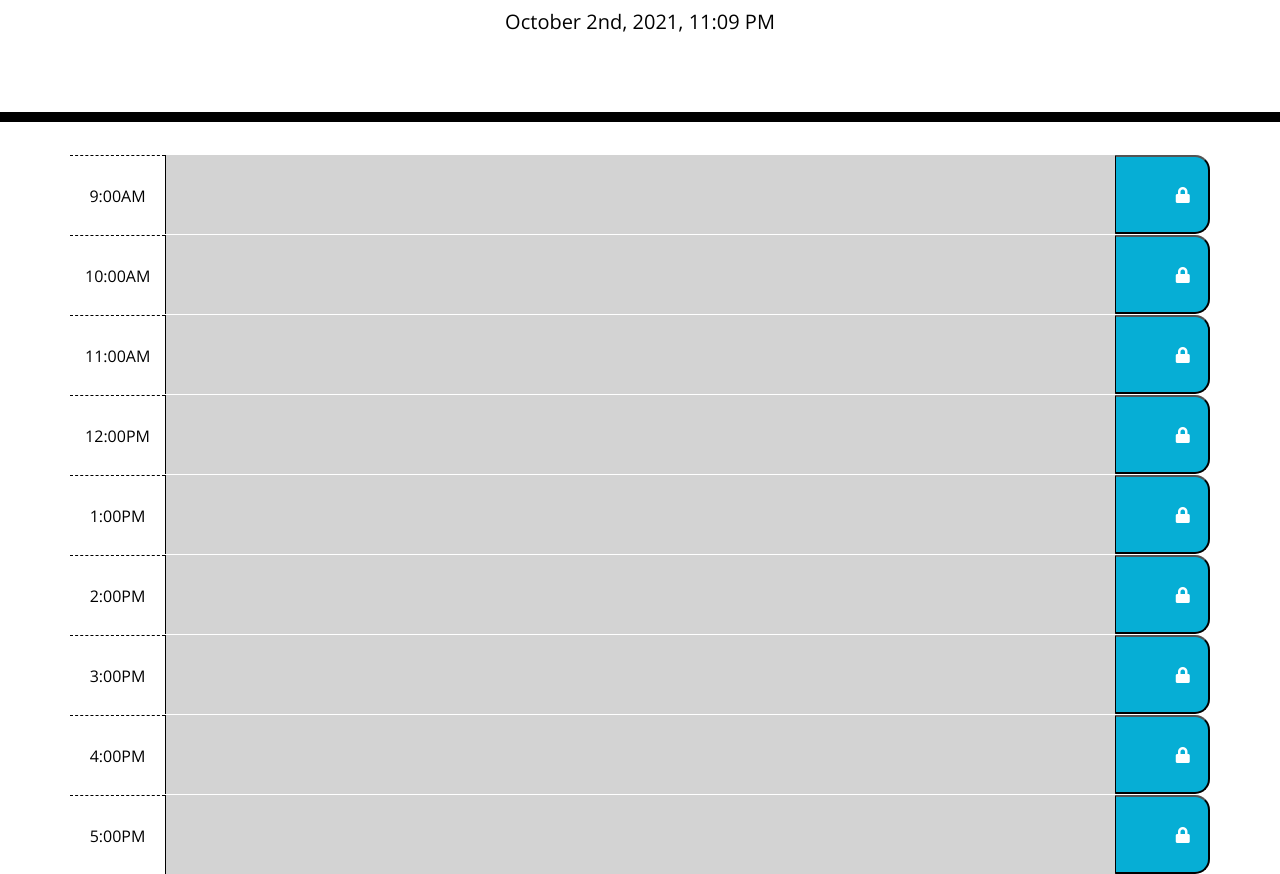
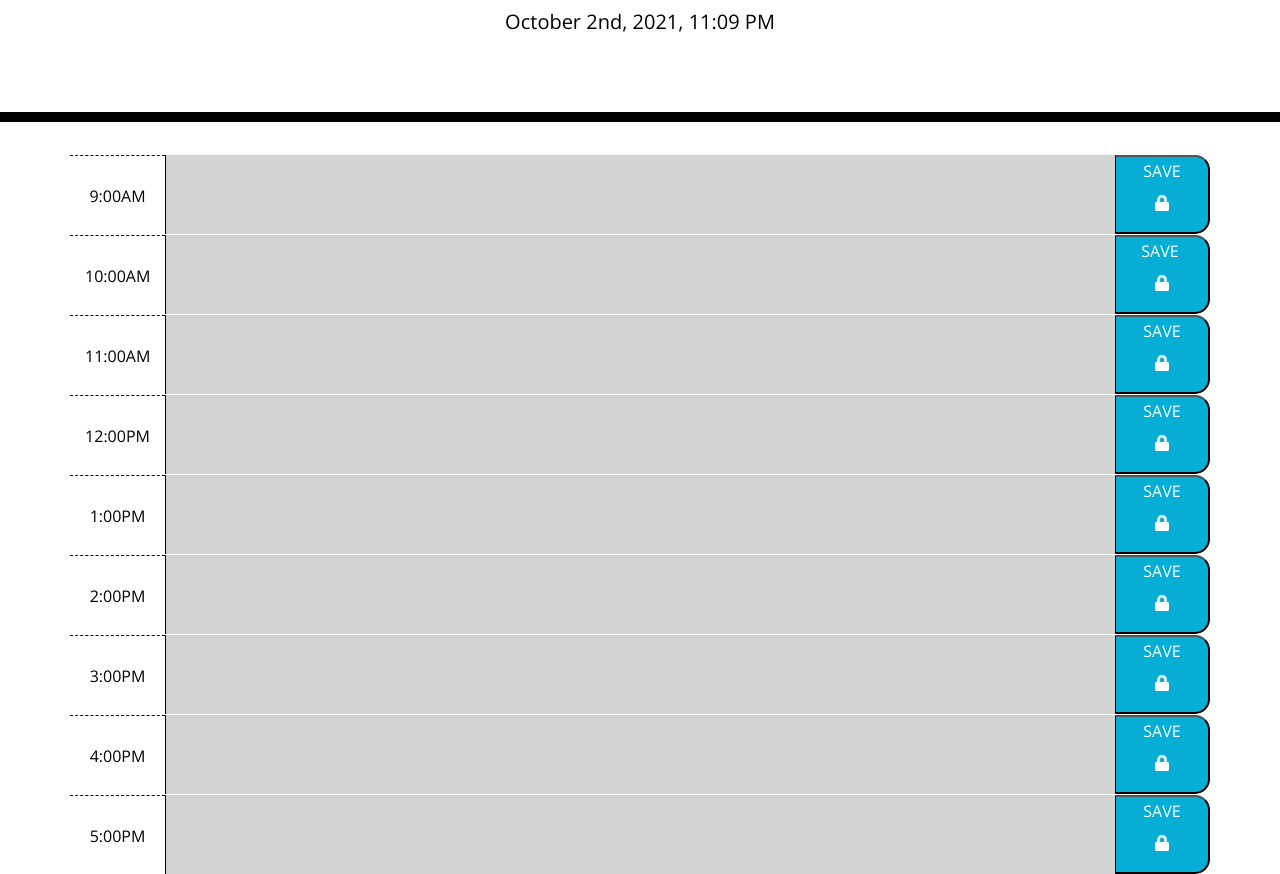
Before and after one commit to slwarren35/work-day-scheduler, a plain HTML site: page index.html in a window 1280 px wide. Shown: the part 182-1056 px from the top of the page. Drawn offline with nearby package versions, Linux system fonts and the light colour scheme; a web font is replaced by a local one.

Commit message:
updated styling

```diff
--- a/assets/css/style.css
+++ b/assets/css/style.css
@@ -2,6 +2,7 @@ body {
   font-family: 'Open Sans', sans-serif;
   font-size: 16px;
   line-height: 1;
+
 }
 
 .textarea{
@@ -64,12 +65,15 @@ body {
   border-bottom-right-radius: 15px;
   background-color: #06AED5;
   color: white;
+
 }
 
 .saveBtn i{
   border: none;
-  padding: 10px auto;
-}
+  padding: 5px auto;
+  width: 100%;
+  }
+
 
 .saveBtn i:hover {
   font-size: 20px;
--- a/assets/js/script.js
+++ b/assets/js/script.js
@@ -1,17 +1,12 @@
-var currentTime = setInterval(function() {
-    var rightNow = moment().format("MMMM Do, YYYY, h:mm A");
-    $("#currentDay").text(rightNow);
-}, 1000);
+var rightNow = moment().format("MMMM Do, YYYY, h:mm A");
+$("#currentDay").text(rightNow);
 
 
+var currentTime = setInterval(function() {
+    rigthNow = rightNow = moment().format("MMMM Do, YYYY, h:mm A");
+    $("#currentDay").text(rightNow);
 
-//var rightNow = moment().format("MMMM Do, YYYY, h:mm A");
-//console.log(rightNow);
-//$("#currentDay").text(rightNow);
-
-var timeNow = moment().hour();
-console.log(timeNow);
-
+}, 1000);
 
 var checkTime = function() {
     //get current hour
@@ -40,8 +35,8 @@ var checkTime = function() {
     })
 };
 
-
-
+var timeNow = moment().hour();
+console.log(timeNow);
 
 //Grab user input on button click
 $(".saveBtn").on("click", function() {
@@ -51,8 +46,6 @@ $(".saveBtn").on("click", function() {
     localStorage.setItem(taskTime, task);
 
 })
-
-
 
 //retrieve data from local storage
 $("#9 .description").val(localStorage.getItem("9"));
@@ -65,7 +58,7 @@ $("#15 .description").val(localStorage.getItem("15"));
 $("#16 .description").val(localStorage.getItem("16"));
 $("#17 .description").val(localStorage.getItem("17"));
 
-
+var counter = setInterval(checkTime, 1000);
 checkTime();
 
 
--- a/index.html
+++ b/index.html
@@ -42,8 +42,8 @@
 
           <!--textarea with button-->
           <textarea class="col-md-10 textarea description"></textarea>
-          <button class="col-md-1 saveBtn">
-          <i class="fas fa-lock saveBtn"></i>
+          <button class="col-md-1 saveBtn">SAVE
+          <i class="fas fa-lock"></i>
           </button>
 
         </div>
@@ -56,7 +56,7 @@
 
           <!--textarea with button-->
           <textarea class="col-md-10 textarea description"></textarea>
-          <button class="col-md-1 saveBtn">
+          <button class="col-md-1 saveBtn">SAVE
           <i class="fas fa-lock saveBtn"></i>
           </button>
 
@@ -70,7 +70,7 @@
 
           <!--textarea with button-->
           <textarea class="col-md-10 textarea description"></textarea>
-          <button class="col-md-1 saveBtn">
+          <button class="col-md-1 saveBtn">SAVE
           <i class="fas fa-lock saveBtn"></i>
           </button>
 
@@ -84,7 +84,7 @@
 
           <!--textarea with button-->
           <textarea class="col-md-10 textarea description"></textarea>
-          <button class="col-md-1 saveBtn">
+          <button class="col-md-1 saveBtn">SAVE
           <i class="fas fa-lock saveBtn"></i>
           </button>
 
@@ -98,7 +98,7 @@
 
           <!--textarea with button-->
           <textarea class="col-md-10 textarea description"></textarea>
-          <button class="col-md-1 saveBtn">
+          <button class="col-md-1 saveBtn">SAVE
           <i class="fas fa-lock saveBtn"></i>
           </button>
 
@@ -112,7 +112,7 @@
 
           <!--textarea with button-->
           <textarea class="col-md-10 textarea description"></textarea>
-          <button class="col-md-1 saveBtn">
+          <button class="col-md-1 saveBtn">SAVE
           <i class="fas fa-lock saveBtn"></i>
           </button>
 
@@ -126,7 +126,7 @@
 
           <!--textarea with button-->
           <textarea class="col-md-10 textarea description"></textarea>
-          <button class="col-md-1 saveBtn">
+          <button class="col-md-1 saveBtn">SAVE
           <i class="fas fa-lock saveBtn"></i>
           </button>
 
@@ -140,7 +140,7 @@
 
           <!--textarea with button-->
           <textarea class="col-md-10 textarea description"></textarea>
-          <button class="col-md-1 saveBtn">
+          <button class="col-md-1 saveBtn">SAVE
           <i class="fas fa-lock saveBtn"></i>
           </button>
 
@@ -154,7 +154,7 @@
 
           <!--textarea with button-->
           <textarea class="col-md-10 textarea description"></textarea>
-          <button class="col-md-1 saveBtn">
+          <button class="col-md-1 saveBtn">SAVE
           <i class="fas fa-lock saveBtn"></i>
           </button>
 
```
